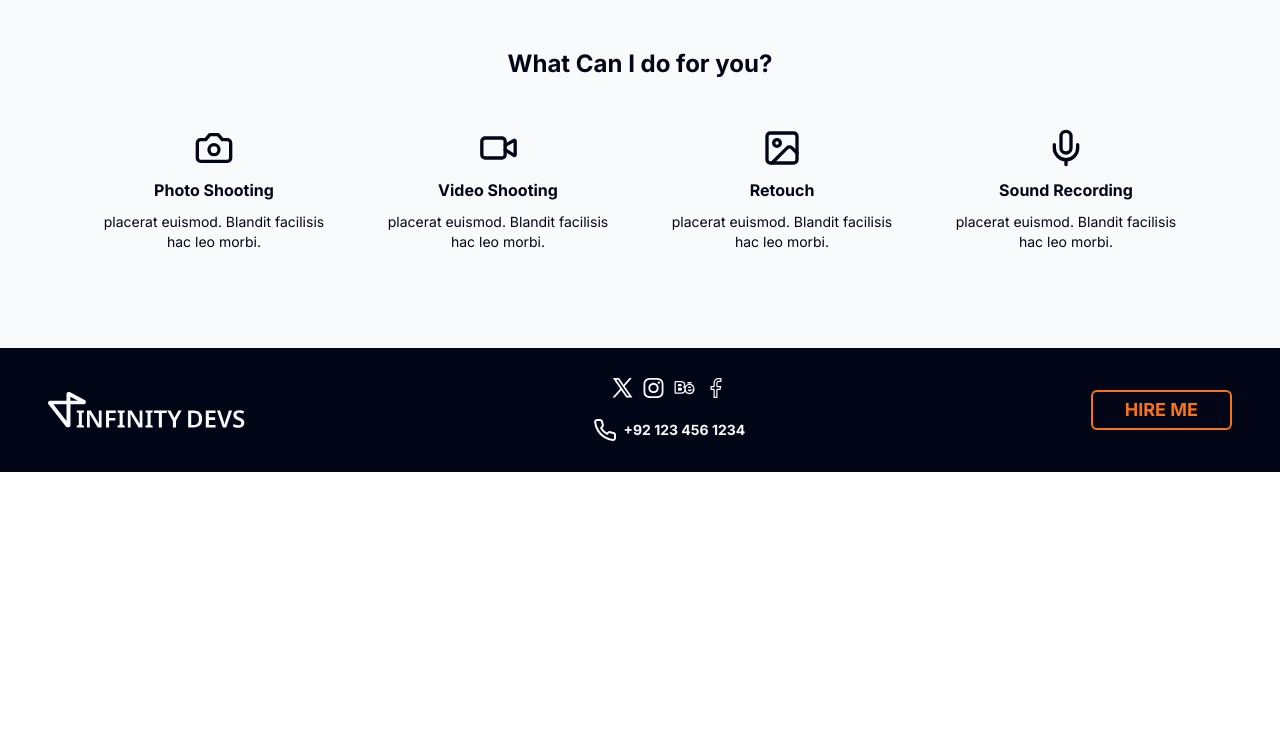
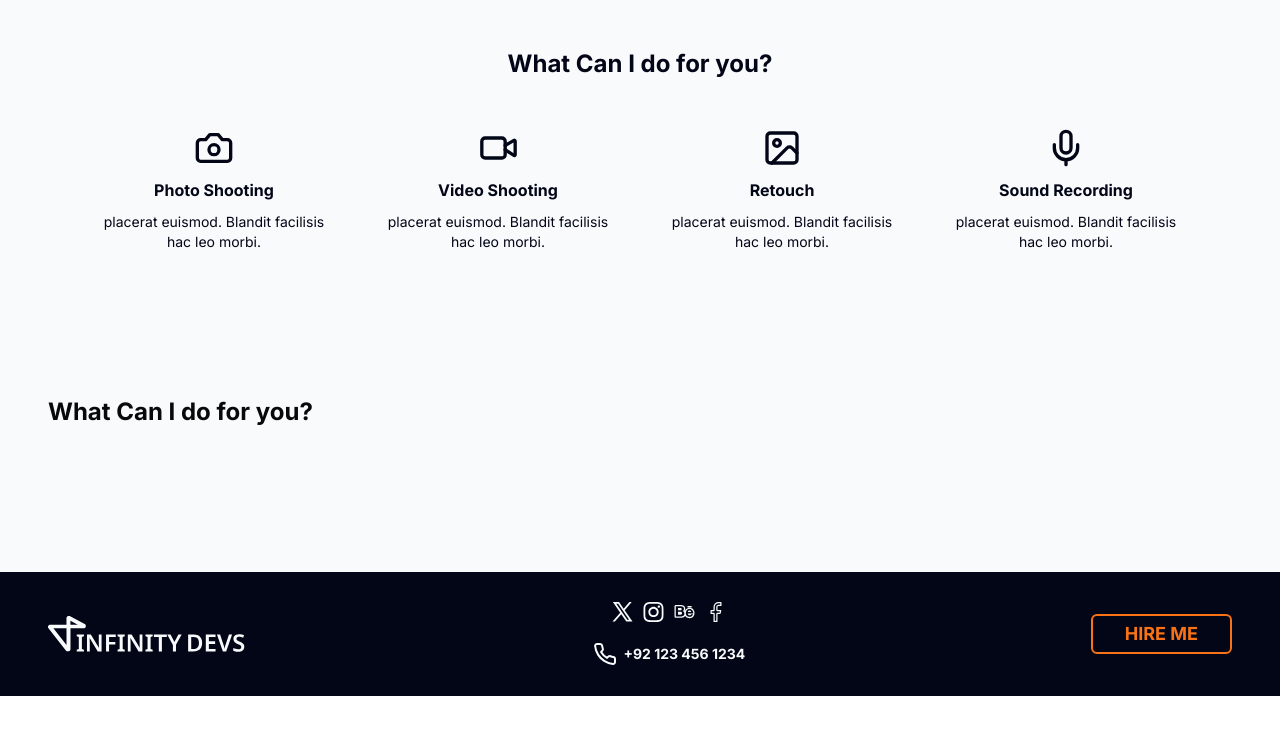
Before and after one commit to InfinityDevsHQ/photographer-portfolio-next, a Next.js app: page / in a window 1280 px wide. Shown: the top 734 px of the page. Built offline with nearby package versions, Linux system fonts and the light colour scheme.

Commit message:
feat: pricing section initial setup

```diff
--- a/app/page.tsx
+++ b/app/page.tsx
@@ -1,9 +1,11 @@
+import Pricing from "@/components/homepage/pricing";
 import Services from "@/components/homepage/services";
 
 export default function Home() {
   return (
     <>
       <Services />
+      <Pricing />
     </>
   );
 }
--- /dev/null
+++ b/components/homepage/pricing.tsx
@@ -0,0 +1,8 @@
+export default function Pricing() {
+  return (
+    <section className="p-12 bg-dark-foreground">
+      <h2 className="text-2xl font-bold">What Can I do for you?</h2>
+      <div className="p-12"></div>
+    </section>
+  );
+}
```
